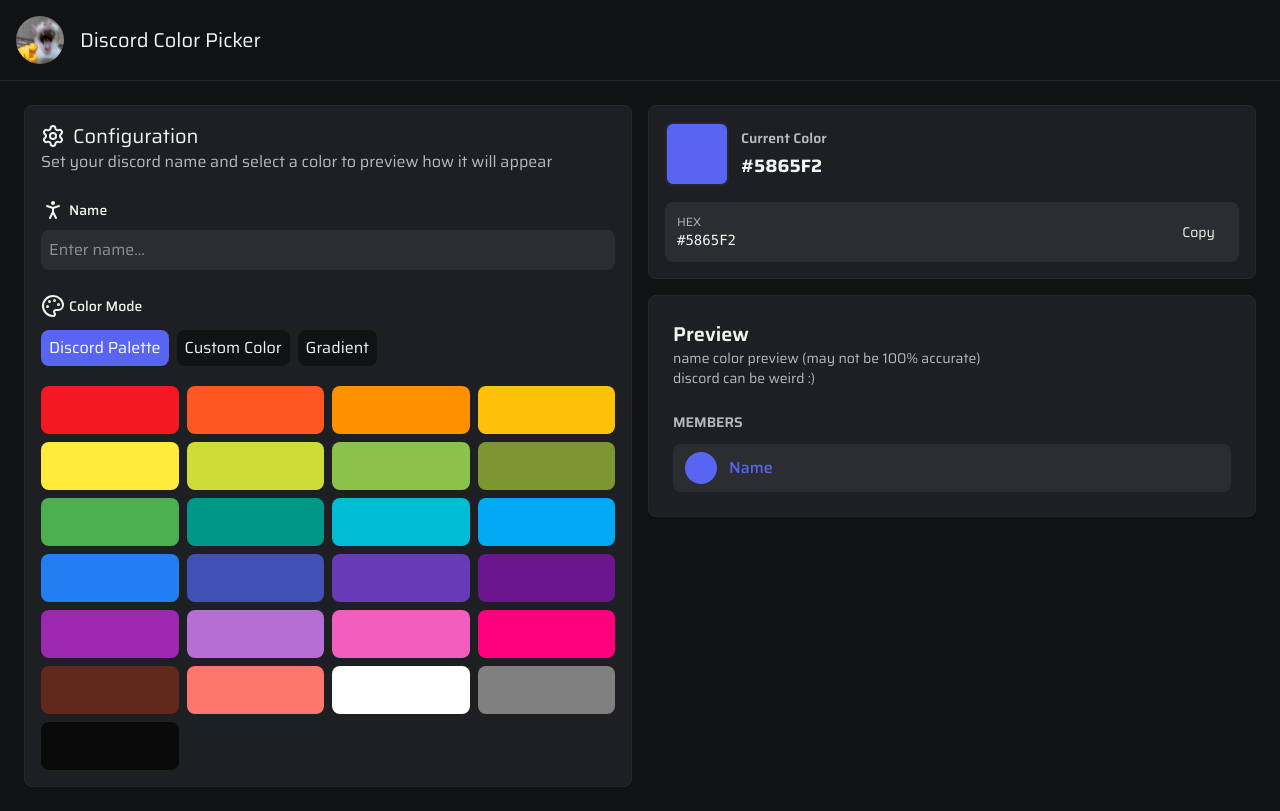
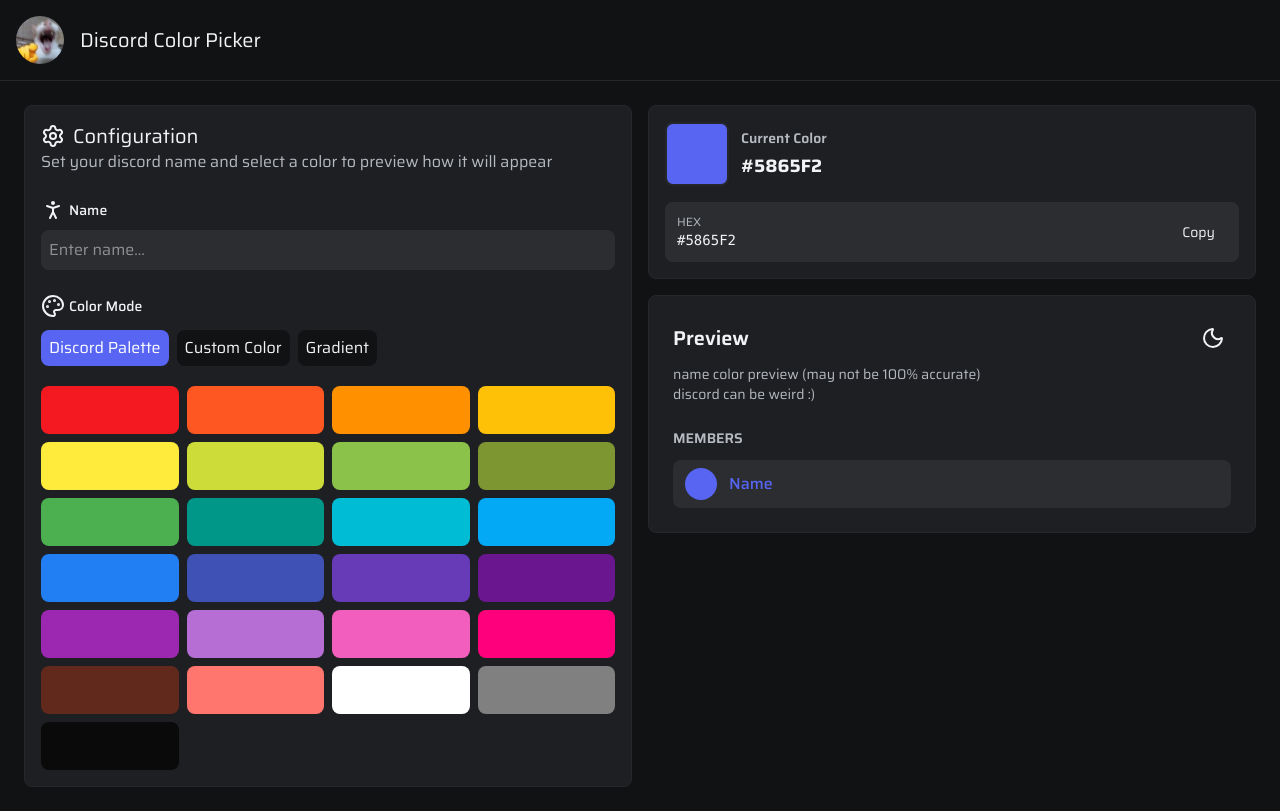
Before and after one commit to gentrit04/discord-color-picker, a Next.js app: page / in a window 1280 px wide. Built offline with nearby package versions, Linux system fonts and the light colour scheme.

Commit message:
feat(NamePreview): add light/dark mode toggle for name preview

```diff
--- a/components/ColorPicker/NamePreview.tsx
+++ b/components/ColorPicker/NamePreview.tsx
@@ -1,9 +1,13 @@
+import { Moon, Sun } from "lucide-react";
+import { useState } from "react";
+
 interface NamePreviewProps {
   name: string;
   color: string;
 }
 
 function NamePreview({ name, color }: NamePreviewProps) {
+  const [themeMode, setThemeMode] = useState(true); // by default dark mode = true
   const isGradient = color.startsWith("linear-gradient");
 
   const getGradientColors = (gradient: string) => {
@@ -15,8 +19,16 @@
 
   return (
     <div className="border-border bg-background-tertiary flex flex-col gap-6 rounded-lg border p-6">
-      <div>
-        <h2 className="text-xl font-semibold">Preview</h2>
+      <div className="space-y-4 sm:space-y-2">
+        <div className="flex items-center justify-between">
+          <h2 className="text-xl font-semibold">Preview</h2>
+          <button
+            className="hover:bg-card rounded-full p-1.5"
+            onClick={() => setThemeMode(!themeMode)}
+          >
+            {themeMode ? <Moon /> : <Sun />}
+          </button>
+        </div>
         <p className="text-text-muted text-sm">
           name color preview (may not be 100% accurate)
           <br /> discord can be weird :&#41;
@@ -26,7 +38,9 @@
         <span className="text-text-muted text-sm font-semibold uppercase">
           Members
         </span>
-        <div className="bg-card flex items-center gap-3 rounded-lg px-3 py-2">
+        <div
+          className={`${themeMode ? "bg-card" : "bg-white"} flex items-center gap-3 rounded-lg px-3 py-2`}
+        >
           <div className="bg-accent h-8 w-8 rounded-full" />
           <span
             className={`font-medium ${
@@ -46,7 +60,9 @@
           </span>
         </div>
         {isGradient && (
-          <div className="bg-card flex flex-col items-start gap-3 rounded-lg px-3 py-2">
+          <div
+            className={`${themeMode ? "bg-card" : "bg-white"} flex flex-col items-start gap-3 rounded-lg px-3 py-2`}
+          >
             <div className="flex items-center gap-3">
               <div className="bg-accent h-8 w-8 rounded-full" />
               <span
@@ -70,7 +86,9 @@
                 {name || "Name"}
               </span>
             </div>
-            <span className="text-sm font-extralight italic">
+            <span
+              className={`${themeMode ? "" : "text-black"} text-sm font-extralight italic`}
+            >
               The hover effect is only available on desktop, while on mobile
               there is no hover effect and discord shows only the static
               gradient
```
